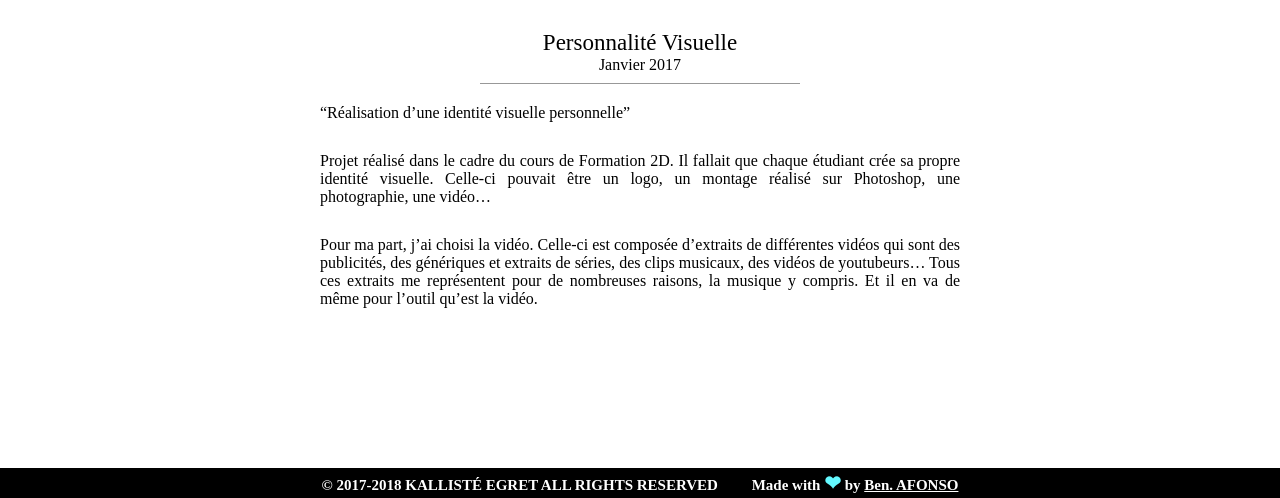
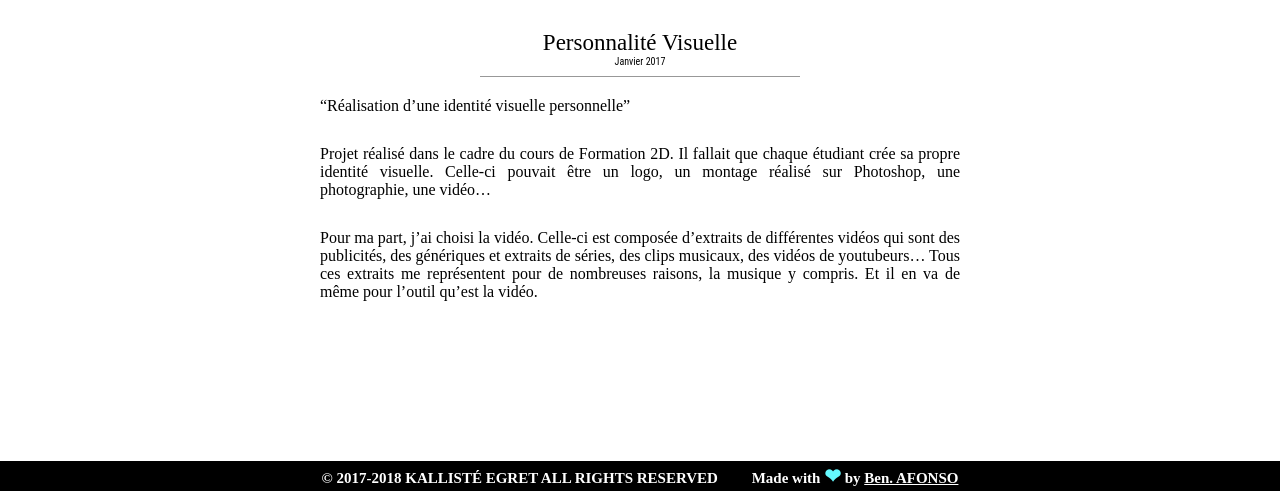
Before and after one commit to kallistegret/kallistegret.github.io, a Jekyll site: the page built from _projects/2017-01-30-PersonnaliteVisuelle.md, in a window 1280 px wide. Shown: the part 470-968 px from the top of the page. Built offline with Jekyll 4.4.1, drawn with Linux system fonts in a browser that asks for light colours; some web fonts are replaced; a script that is not in the unit is left out.

Commit message:
Update video-project.css

```diff
--- a/styles/video-project.css
+++ b/styles/video-project.css
@@ -42,8 +42,8 @@
 
 .content .date {
   position: relative;
-  font-family: 'Amatic SC', cursive;
-  font-size: 16px;
+  font-family: 'Roboto Condensed', sans-serif;
+  font-size: 10px;
   text-align: center;
 }
 
```
